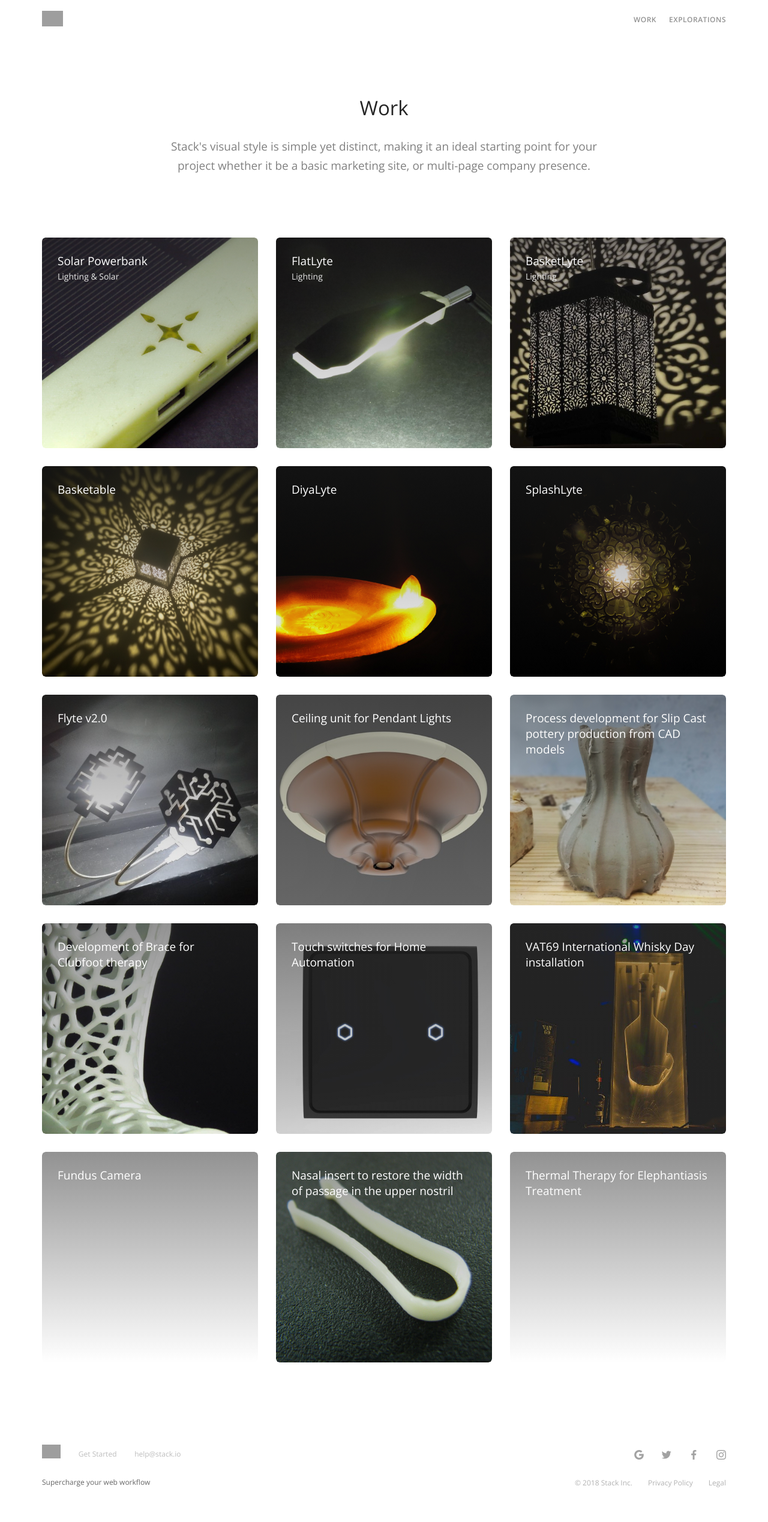
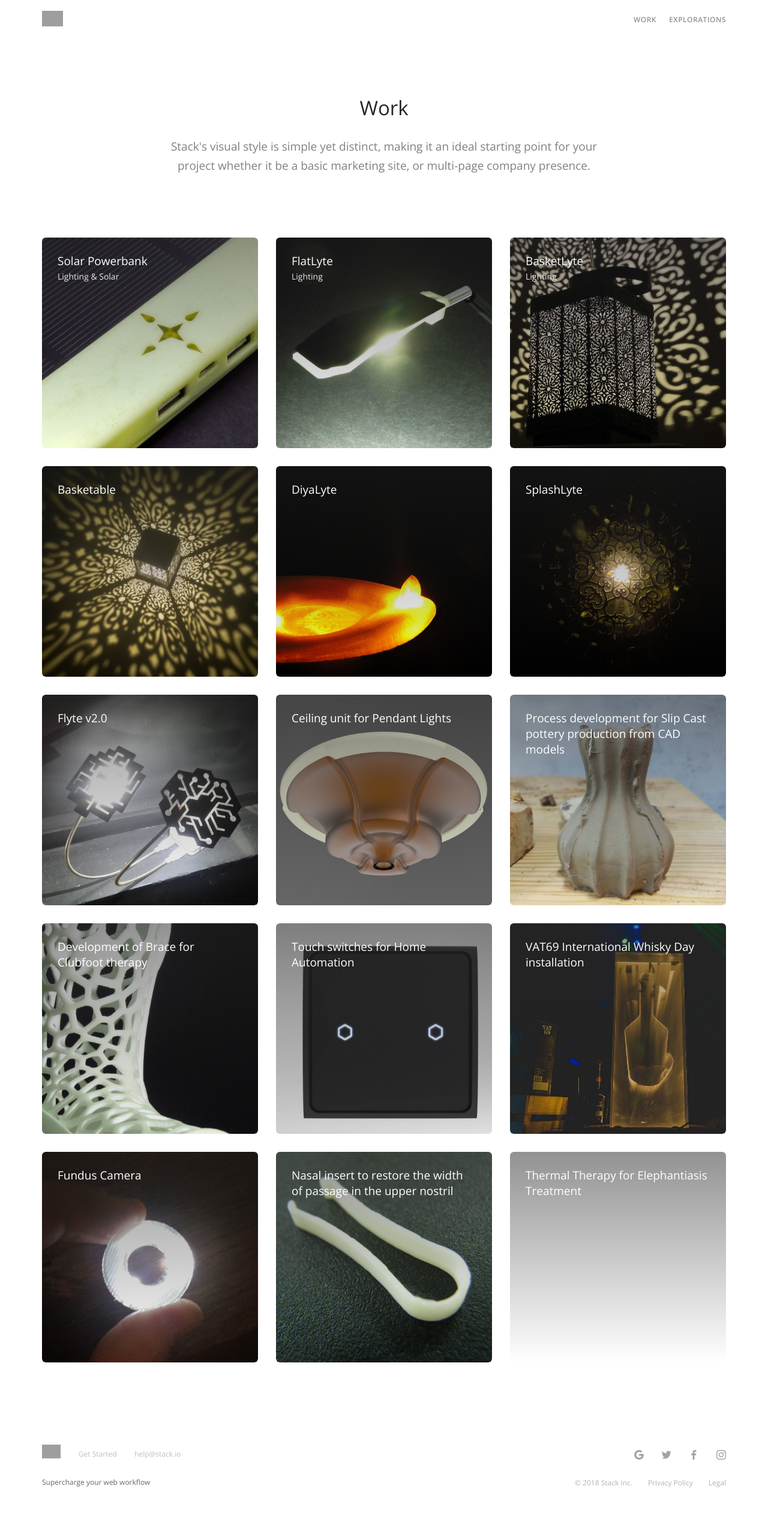
Before and after one commit to jesalmehta/jesalmehta.github.io, a Jekyll site: the page built from index.markdown, in a window 1280 px wide. Shown: the whole page at 60% size. Built offline with Jekyll 4.4.1, drawn with Linux system fonts in a browser that asks for light colours; nearby versions of some CDN libraries; some web fonts are replaced; grey boxes are pictures that could not be loaded.

Commit message:
Updated Fundus Camera

```diff
--- a/_work/fundus-camera.markdown
+++ b/_work/fundus-camera.markdown
@@ -2,6 +2,7 @@
 title: Fundus Camera
 date: 2018-07-03 22:55:00 +05:30
 position: 3
+square featured image: "/uploads/2016_0322_182613-Edit.jpg"
 client: Dr Rohit Modi & Maker's Asylum
 year: 2016
 ---
```
Also changed, not shown: other parts of _work/fundus-camera.markdown (+2 -0 lines).
